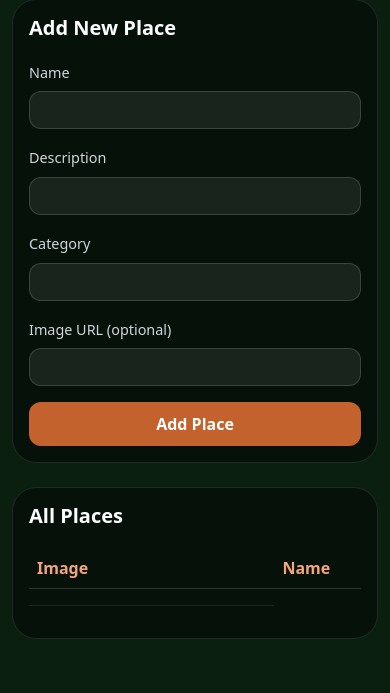
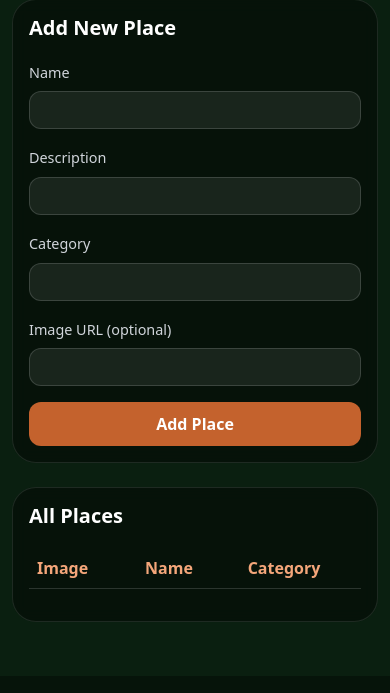
Before and after one commit to campus-cravings-org/campus-cravings, a Python web app: template app/templates/admin_places.html in a window 390 px wide. Shown: the part 189-882 px from the top of the page. After the commit the page ends 811 px from the top, so only its background shows below. Run offline with Jinja, Linux system fonts and the light colour scheme; the template is opened without the code that fills it, so the values that code supplies are empty; some libraries are stand-ins or nearby versions.

Commit message:
Update admin_places.html

```diff
--- a/app/templates/admin_places.html
+++ b/app/templates/admin_places.html
@@ -179,7 +179,7 @@ body {
     }
 
     .table {
-        min-width: 500px;
+        min-width: 800px;
     }
 }
 
@@ -261,7 +261,7 @@ body {
     <div class="admin-card">
         <h5>All Places</h5>
         <div class="table-responsive mt-3">
-            <table class="table table-hover" style="min-width: 1000px;">
+            <table class="table table-hover">
                 <thead>
                     <tr>
                         <th>Image</th>
@@ -297,7 +297,7 @@ body {
                             </div>
                         </td>
                     </tr>
-                    {% endfor %}<td class="td-description">{{ place.description }}</td>
+                    {% endfor %}
                 </tbody>
             </table>
         </div>
```
